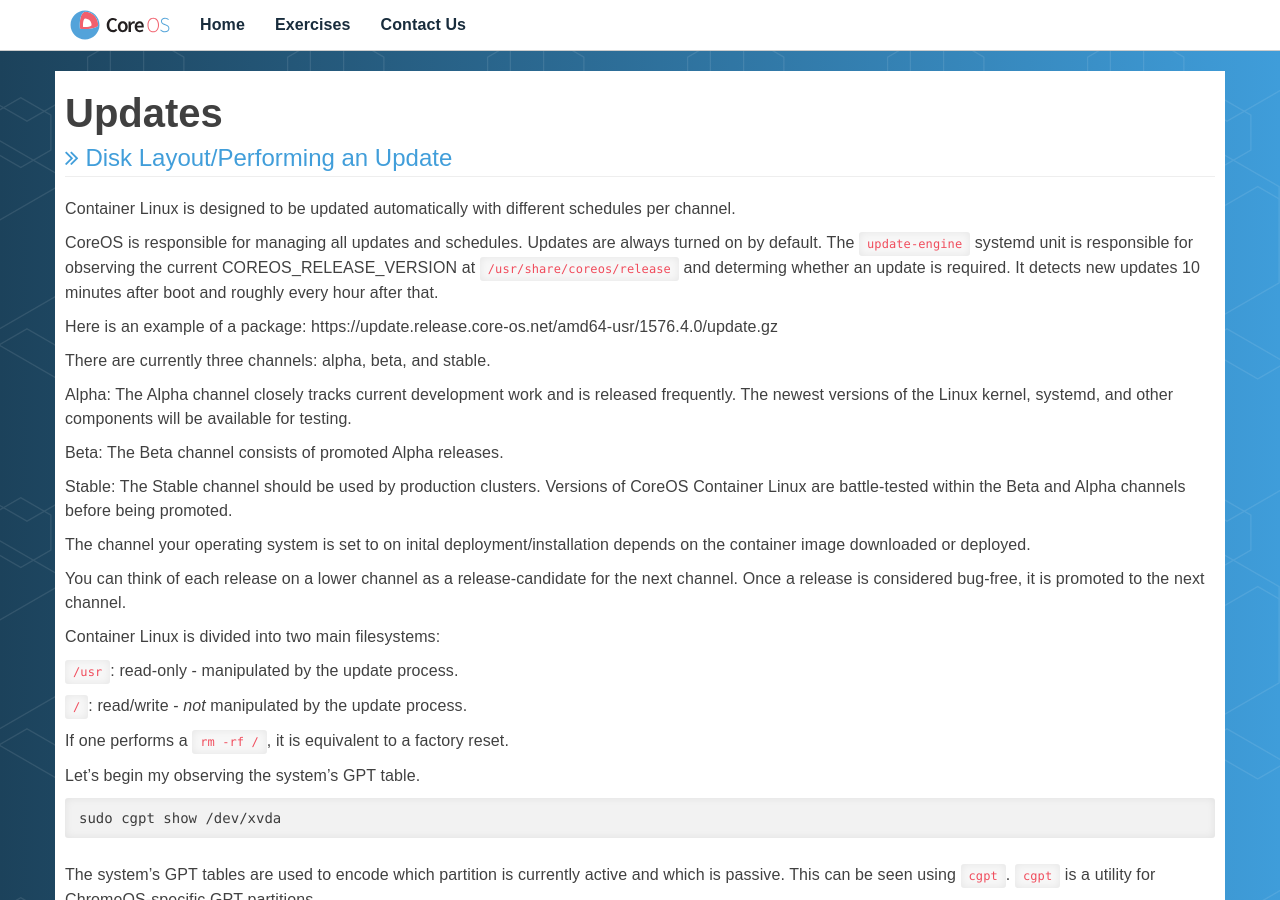
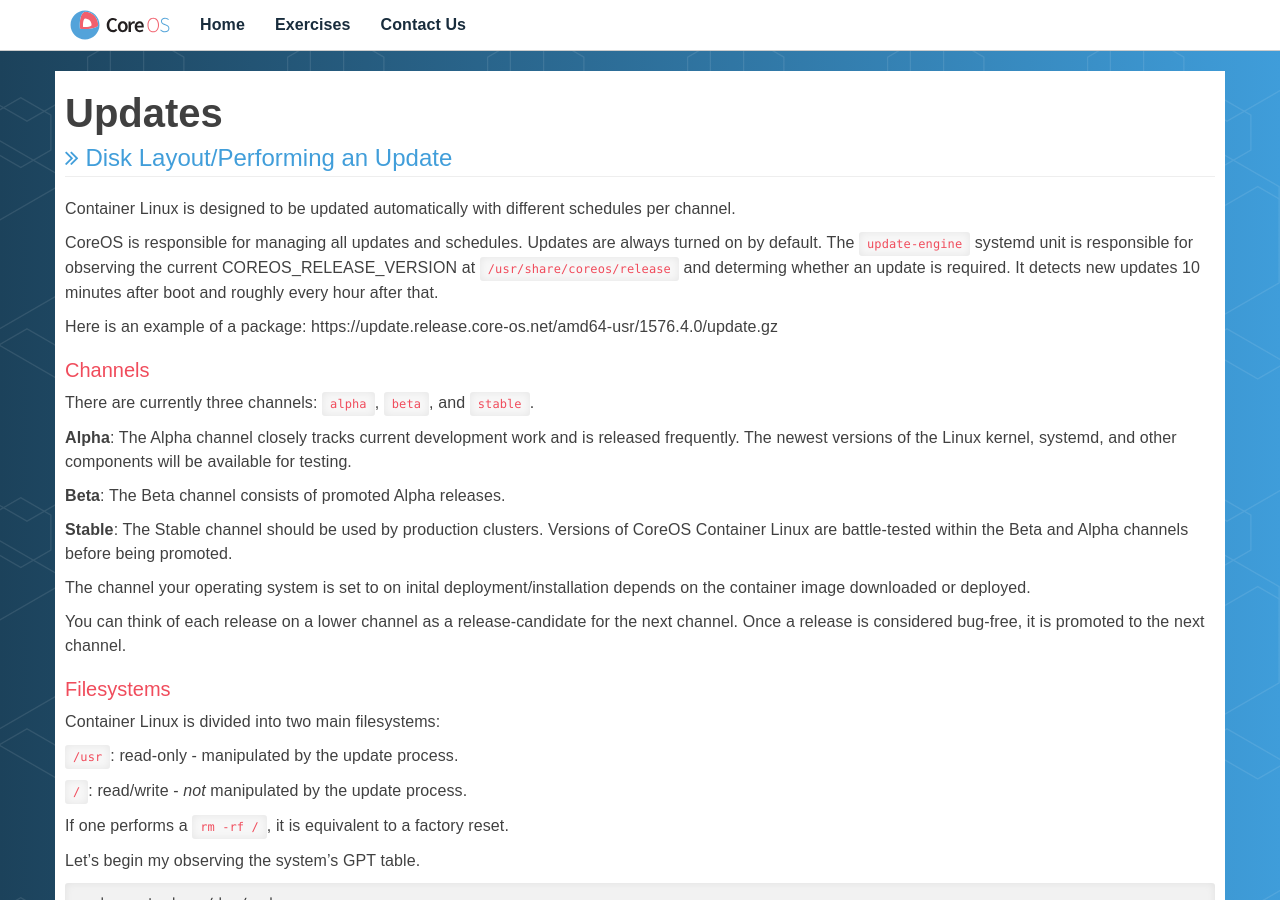
Before and after one commit to RedHatWorkshops/quay-workshop, a Jekyll site: the page built from content/labs/0010-update.md, in a window 1280 px wide and 900 px high. Built offline with Jekyll 4.4.1, drawn with Linux system fonts in a browser that asks for light colours.

Commit message:
Clean up formatting

```diff
--- a/content/labs/0010-update.md
+++ b/content/labs/0010-update.md
@@ -11,17 +11,21 @@ CoreOS is responsible for managing all updates and schedules. Updates are always
 
 Here is an example of a package: https://update.release.core-os.net/amd64-usr/1576.4.0/update.gz
 
-There are currently three channels: alpha, beta, and stable.
+###### Channels
 
-Alpha: The Alpha channel closely tracks current development work and is released frequently. The newest versions of the Linux kernel, systemd, and other components will be available for testing.
+There are currently three channels: `alpha`, `beta`, and `stable`.
 
-Beta: The Beta channel consists of promoted Alpha releases.
+__Alpha__: The Alpha channel closely tracks current development work and is released frequently. The newest versions of the Linux kernel, systemd, and other components will be available for testing.
 
-Stable: The Stable channel should be used by production clusters. Versions of CoreOS Container Linux are battle-tested within the Beta and Alpha channels before being promoted.
+__Beta__: The Beta channel consists of promoted Alpha releases.
+
+__Stable__: The Stable channel should be used by production clusters. Versions of CoreOS Container Linux are battle-tested within the Beta and Alpha channels before being promoted.
 
 The channel your operating system is set to on inital deployment/installation depends on the container image downloaded or deployed.
 
 You can think of each release on a lower channel as a release-candidate for the next channel. Once a release is considered bug-free, it is promoted to the next channel.
+
+###### Filesystems
 
 Container Linux is divided into two main filesystems:
 
```
